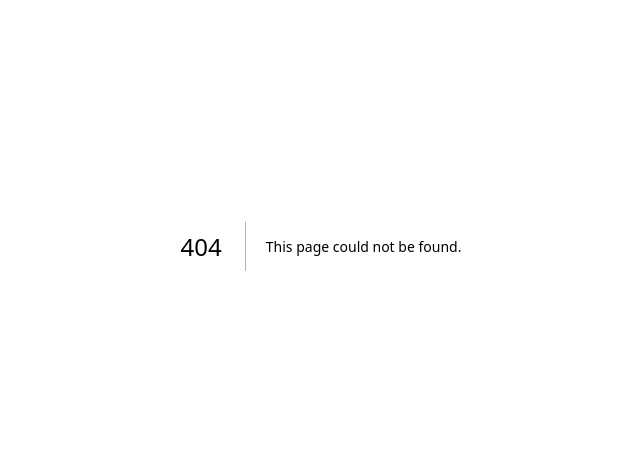
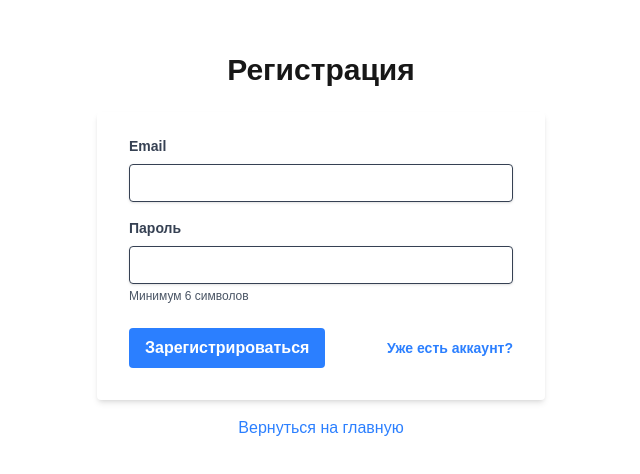
Before and after one commit to Yerlanalim/bizlevel-platform, a Next.js app: page /auth/signup in a window 1280 px wide. Before the commit this address had no page. Shown: the part 154-628 px from the top of the page, without its empty margins (319-959 px from the left). Built offline with nearby package versions, Linux system fonts and the light colour scheme; no server answers.

Commit message:
Исправлена опечатка в пути регистрации и добавлена проверка роли пользователя для пунктов меню

```diff
--- /dev/null
+++ b/app/auth/signup/page.tsx
@@ -0,0 +1,111 @@
+'use client'
+import { useState } from 'react'
+import Link from 'next/link'
+import { supabase } from '@/utils/supabaseClient'
+
+export default function Signup() {
+  const [email, setEmail] = useState('')
+  const [password, setPassword] = useState('')
+  const [error, setError] = useState<string | null>(null)
+  const [loading, setLoading] = useState(false)
+  const [success, setSuccess] = useState(false)
+
+  const handleSignup = async (e: React.FormEvent) => {
+    e.preventDefault()
+    setLoading(true)
+    setError(null)
+
+    try {
+      const { error } = await supabase.auth.signUp({
+        email,
+        password,
+      })
+
+      if (error) {
+        setError(error.message)
+      } else {
+        setSuccess(true)
+      }
+    } catch (err) {
+      setError('Произошла ошибка при регистрации')
+      console.error(err)
+    } finally {
+      setLoading(false)
+    }
+  }
+
+  return (
+    <div className="flex min-h-screen flex-col items-center justify-center p-4">
+      <div className="w-full max-w-md">
+        <h1 className="text-3xl font-bold mb-6 text-center">Регистрация</h1>
+
+        {success ? (
+          <div className="bg-green-100 border border-green-400 text-green-700 px-4 py-3 rounded mb-4">
+            <p>Проверьте вашу электронную почту для подтверждения регистрации.</p>
+            <div className="mt-4 text-center">
+              <Link href="/auth/login" className="text-blue-500 hover:underline">
+                Вернуться к странице входа
+              </Link>
+            </div>
+          </div>
+        ) : (
+          <form onSubmit={handleSignup} className="bg-white shadow-md rounded px-8 pt-6 pb-8 mb-4">
+            {error && (
+              <div className="bg-red-100 border border-red-400 text-red-700 px-4 py-3 rounded mb-4">
+                {error}
+              </div>
+            )}
+
+            <div className="mb-4">
+              <label className="block text-gray-700 text-sm font-bold mb-2" htmlFor="email">
+                Email
+              </label>
+              <input
+                id="email"
+                type="email"
+                value={email}
+                onChange={(e) => setEmail(e.target.value)}
+                className="shadow appearance-none border rounded w-full py-2 px-3 text-gray-700 leading-tight focus:outline-none focus:shadow-outline"
+                required
+              />
+            </div>
+
+            <div className="mb-6">
+              <label className="block text-gray-700 text-sm font-bold mb-2" htmlFor="password">
+                Пароль
+              </label>
+              <input
+                id="password"
+                type="password"
+                value={password}
+                onChange={(e) => setPassword(e.target.value)}
+                className="shadow appearance-none border rounded w-full py-2 px-3 text-gray-700 leading-tight focus:outline-none focus:shadow-outline"
+                required
+              />
+              <p className="text-gray-600 text-xs mt-1">Минимум 6 символов</p>
+            </div>
+
+            <div className="flex items-center justify-between">
+              <button
+                type="submit"
+                className={`bg-blue-500 hover:bg-blue-700 text-white font-bold py-2 px-4 rounded focus:outline-none focus:shadow-outline ${loading ? 'opacity-50 cursor-not-allowed' : ''}`}
+                disabled={loading}
+              >
+                {loading ? 'Загрузка...' : 'Зарегистрироваться'}
+              </button>
+              <Link href="/auth/login" className="inline-block align-baseline font-bold text-sm text-blue-500 hover:text-blue-800">
+                Уже есть аккаунт?
+              </Link>
+            </div>
+          </form>
+        )}
+
+        <div className="text-center">
+          <Link href="/" className="text-blue-500 hover:underline">
+            Вернуться на главную
+          </Link>
+        </div>
+      </div>
+    </div>
+  )
+}
--- a/app/dashboard/layout.tsx
+++ b/app/dashboard/layout.tsx
@@ -2,6 +2,13 @@
 import Link from 'next/link'
 import { usePathname } from 'next/navigation'
 import { supabase } from '@/utils/supabaseClient'
+import { useEffect, useState } from 'react'
+
+// Определяем тип для пользователя
+type User = {
+  id: string;
+  role?: string;
+}
 
 // Определяем тип для пункта меню
 type MenuItem = {
@@ -9,6 +16,7 @@ type MenuItem = {
   title: string;
   icon: string;
   href: string;
+  adminOnly?: boolean;
 }
 
 export default function DashboardLayout({
@@ -17,6 +25,28 @@ export default function DashboardLayout({
   children: React.ReactNode
 }) {
   const pathname = usePathname()
+  const [user, setUser] = useState<User | null>(null)
+
+  useEffect(() => {
+    const getUser = async () => {
+      const { data: { user } } = await supabase.auth.getUser()
+      if (user) {
+        // Получаем роль пользователя из профиля
+        const { data: profile } = await supabase
+          .from('profiles')
+          .select('role')
+          .eq('id', user.id)
+          .single()
+
+        setUser({
+          id: user.id,
+          role: profile?.role || 'user'
+        })
+      }
+    }
+
+    getUser()
+  }, [])
 
   // Боковое меню
   const menuItems: MenuItem[] = [
@@ -25,6 +55,7 @@ export default function DashboardLayout({
       title: 'Дашборд',
       icon: 'M3 12l2-2m0 0l7-7 7 7M5 10v10a1 1 0 001 1h3m10-11l2 2m-2-2v10a1 1 0 01-1 1h-3m-6 0a1 1 0 001-1v-4a1 1 0 011-1h2a1 1 0 011 1v4a1 1 0 001 1m-6 0h6',
       href: '/dashboard',
+      adminOnly: true
     },
     {
       id: 'map',
@@ -37,6 +68,7 @@ export default function DashboardLayout({
       title: 'Все уроки',
       icon: 'M12 6.253v13m0-13C10.832 5.477 9.246 5 7.5 5S4.168 5.477 3 6.253v13C4.168 18.477 5.754 18 7.5 18s3.332.477 4.5 1.253m0-13C13.168 5.477 14.754 5 16.5 5c1.747 0 3.332.477 4.5 1.253v13C19.832 18.477 18.247 18 16.5 18c-1.746 0-3.332.477-4.5 1.253',
       href: '/dashboard/lessons',
+      adminOnly: true
     },
     {
       id: 'profile',
@@ -64,6 +96,14 @@ export default function DashboardLayout({
     },
   ]
 
+  // Фильтруем пункты меню в зависимости от роли пользователя
+  const filteredMenuItems = menuItems.filter(item => {
+    if (item.adminOnly) {
+      return user?.role === 'admin'
+    }
+    return true
+  })
+
   // Проверяем, активен ли пункт меню
   const isActive = (href: string) => {
     if (href === '/dashboard') {
@@ -81,7 +121,7 @@ export default function DashboardLayout({
         </div>
         <nav className="mt-6">
           <ul>
-            {menuItems.map(item => (
+            {filteredMenuItems.map(item => (
               <li key={item.id}>
                 <Link
                   href={item.href}
```
